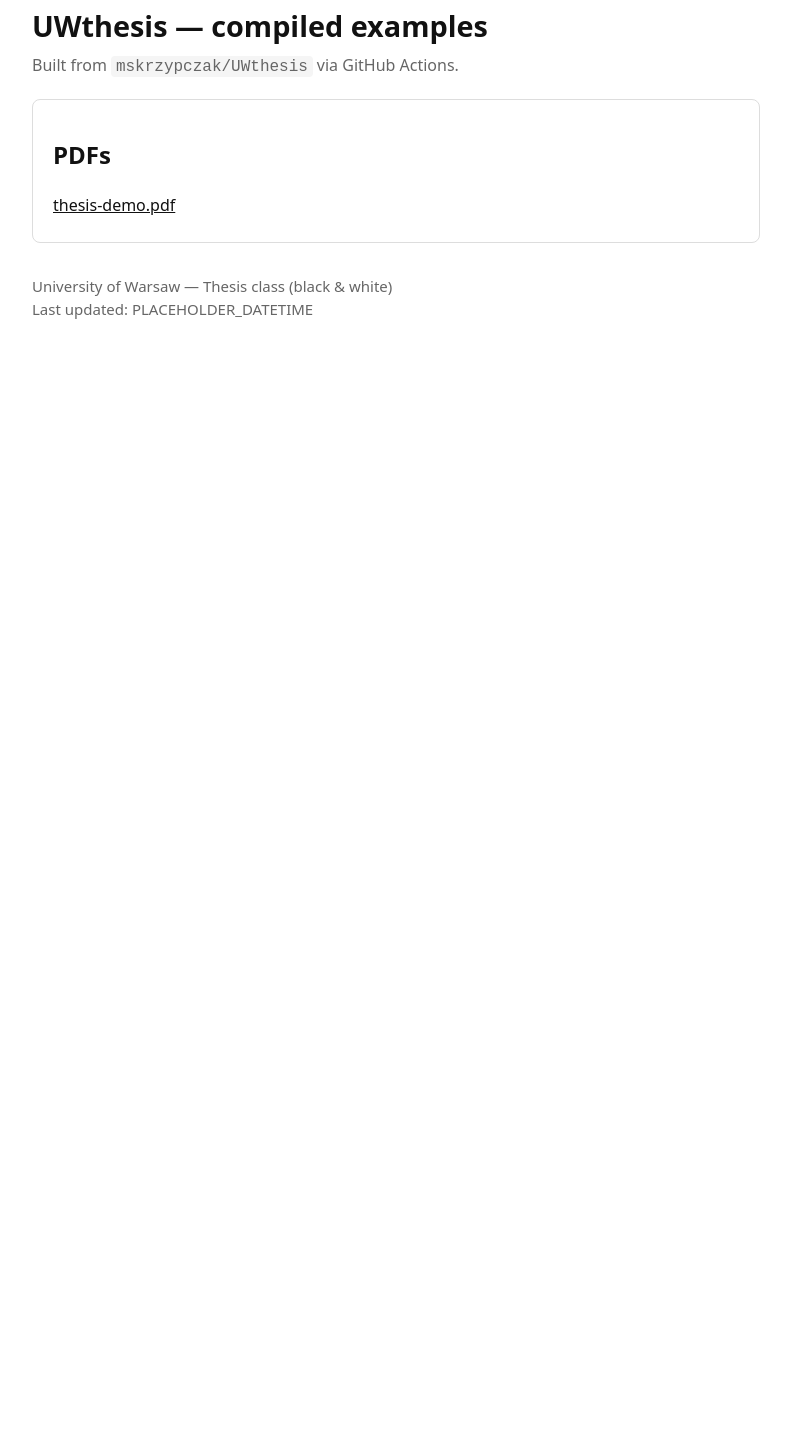
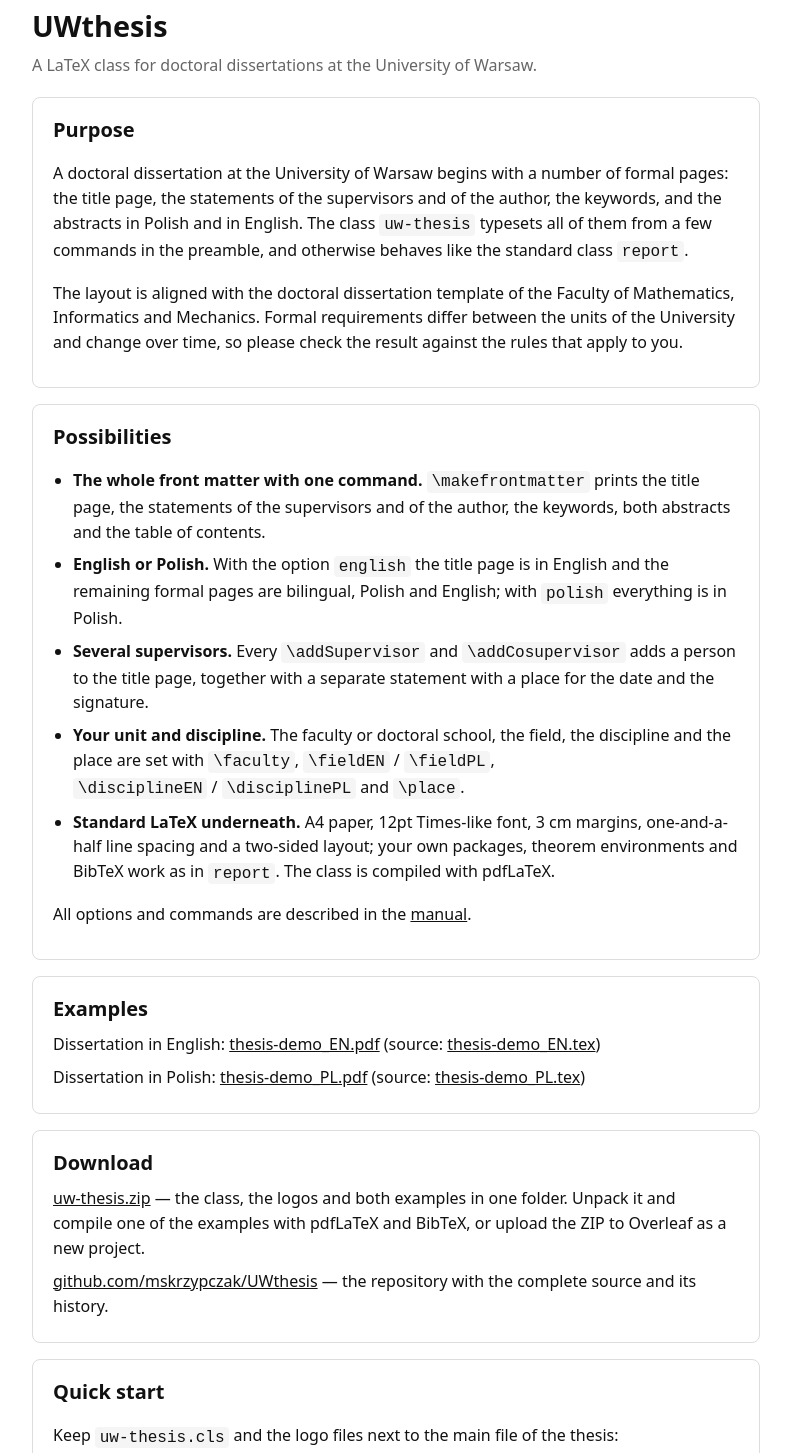
Before and after one commit to mskrzypczak/UWthesis, a plain HTML site: page site/index.html in a window 1280 px wide. Shown: the part 36-1489 px from the top of the page, without its empty margins (244-1035 px from the left). Before the commit the page ends 800 px from the top, so only its background shows below. Drawn offline with Linux system fonts and the light colour scheme.

Commit message:
Corrected build, added bundle, manual and project site
- CI compiled examples/thesis-demo.tex, which no longer exists; it now
  builds both examples (EN, PL) and the manual.
- Examples refer to the class as uw-thesis; the links in examples/ are
  relative, so they work in every checkout; test.bib moved out of the
  ignored build/ folder.
- CI bundles the class, logos and examples into uw-thesis.zip.
- site/index.html describes the project and links the examples, the
  manual and the bundle; README brought up to date.

```diff
--- a/site/index.html
+++ b/site/index.html
@@ -2,9 +2,9 @@
 <html lang="en">
 <head>
   <meta charset="utf-8">
-  <title>UWthesis — Compiled PDFs</title>
+  <title>UWthesis — LaTeX class for doctoral dissertations at the University of Warsaw</title>
   <meta name="viewport" content="width=device-width, initial-scale=1">
-  <meta name="description" content="University of Warsaw thesis class — compiled PDF examples.">
+  <meta name="description" content="uw-thesis: a LaTeX class for doctoral dissertations at the University of Warsaw, with the formal front matter in English or Polish. Examples and download.">
   <style>
     :root { --fg: #111; --bg: #fff; --muted: #666; }
     * { box-sizing: border-box; }
@@ -14,34 +14,112 @@
     header h1 { font-size: 1.8rem; margin: 0 0 .25rem; }
     header p  { margin: 0 0 1.25rem; color: var(--muted); }
     .card { border: 1px solid #ddd; padding: 1rem 1.25rem; border-radius: .5rem; margin: 1rem 0; }
+    .card h2 { font-size: 1.25rem; margin: 0 0 .5rem; }
+    ul { padding-left: 1.25rem; }
     .list { list-style: none; margin: .5rem 0 0; padding: 0; }
-    .list li { margin: .5rem 0; }
+    li { margin: .5rem 0; }
     a { color: inherit; text-decoration: underline; }
     footer { margin-top: 2rem; color: var(--muted); font-size: .9375rem; }
     code { background: #f5f5f5; padding: .1rem .3rem; border-radius: .25rem; }
+    pre { background: #f5f5f5; padding: .75rem 1rem; border-radius: .25rem; overflow-x: auto; font-size: .875rem; }
+    pre code { background: none; padding: 0; }
   </style>
 </head>
 <body>
   <header>
-    <h1>UWthesis — compiled examples</h1>
-    <p>Built from <code>mskrzypczak/UWthesis</code> via GitHub Actions.</p>
+    <h1>UWthesis</h1>
+    <p>A LaTeX class for doctoral dissertations at the University of Warsaw.</p>
   </header>
 
   <section class="card">
-    <h2>PDFs</h2>
+    <h2>Purpose</h2>
+    <p>A doctoral dissertation at the University of Warsaw begins with a number of formal pages:
+       the title page, the statements of the supervisors and of the author, the keywords, and the
+       abstracts in Polish and in English. The class <code>uw-thesis</code> typesets all of them
+       from a few commands in the preamble, and otherwise behaves like the standard class
+       <code>report</code>.</p>
+    <p>The layout is aligned with the doctoral dissertation template of the Faculty of Mathematics,
+       Informatics and Mechanics. Formal requirements differ between the units of the University
+       and change over time, so please check the result against the rules that apply to you.</p>
+  </section>
+
+  <section class="card">
+    <h2>Possibilities</h2>
+    <ul>
+      <li><strong>The whole front matter with one command.</strong> <code>\makefrontmatter</code>
+          prints the title page, the statements of the supervisors and of the author, the keywords,
+          both abstracts and the table of contents.</li>
+      <li><strong>English or Polish.</strong> With the option <code>english</code> the title page is
+          in English and the remaining formal pages are bilingual, Polish and English; with
+          <code>polish</code> everything is in Polish.</li>
+      <li><strong>Several supervisors.</strong> Every <code>\addSupervisor</code> and
+          <code>\addCosupervisor</code> adds a person to the title page, together with a separate
+          statement with a place for the date and the signature.</li>
+      <li><strong>Your unit and discipline.</strong> The faculty or doctoral school, the field, the
+          discipline and the place are set with <code>\faculty</code>,
+          <code>\fieldEN</code>&nbsp;/&nbsp;<code>\fieldPL</code>,
+          <code>\disciplineEN</code>&nbsp;/&nbsp;<code>\disciplinePL</code> and <code>\place</code>.</li>
+      <li><strong>Standard LaTeX underneath.</strong> A4 paper, 12pt Times-like font, 3&nbsp;cm margins,
+          one-and-a-half line spacing and a two-sided layout; your own packages, theorem environments
+          and BibTeX work as in <code>report</code>. The class is compiled with pdfLaTeX.</li>
+    </ul>
+    <p>All options and commands are described in the <a href="manual.pdf">manual</a>.</p>
+  </section>
+
+  <section class="card">
+    <h2>Examples</h2>
     <ul class="list">
-      <!-- Add your PDFs here -->
-      <li><a href="thesis-demo.pdf">thesis-demo.pdf</a></li>
-      <!-- Example of adding more PDFs later:
-      <li><a href="chapter-template.pdf">chapter-template.pdf</a></li>
-      <li><a href="polish-demo.pdf">polish-demo.pdf</a></li>
-      -->
+      <li>Dissertation in English: <a href="thesis-demo_EN.pdf">thesis-demo_EN.pdf</a>
+          (source: <a href="uw-thesis/thesis-demo_EN.tex">thesis-demo_EN.tex</a>)</li>
+      <li>Dissertation in Polish: <a href="thesis-demo_PL.pdf">thesis-demo_PL.pdf</a>
+          (source: <a href="uw-thesis/thesis-demo_PL.tex">thesis-demo_PL.tex</a>)</li>
     </ul>
   </section>
 
+  <section class="card">
+    <h2>Download</h2>
+    <ul class="list">
+      <li><a href="uw-thesis.zip">uw-thesis.zip</a> — the class, the logos and both examples in one
+          folder. Unpack it and compile one of the examples with pdfLaTeX and BibTeX, or upload the
+          ZIP to Overleaf as a new project.</li>
+      <li><a href="https://github.com/mskrzypczak/UWthesis">github.com/mskrzypczak/UWthesis</a> —
+          the repository with the complete source and its history.</li>
+    </ul>
+  </section>
+
+  <section class="card">
+    <h2>Quick start</h2>
+    <p>Keep <code>uw-thesis.cls</code> and the logo files next to the main file of the thesis:</p>
+<pre><code>\documentclass[english]{uw-thesis}
+
+\titleEN{Title of the doctoral dissertation}
+\titlePL{Polski tytuł rozprawy doktorskiej}
+\author{Your Full Name}
+\date{June 2026}
+
+\faculty{Doctoral School of Exact and Natural Sciences}
+\disciplineEN{Computer and Information Sciences}
+\disciplinePL{informatyka}
+
+\addSupervisor{Prof.~Main Supervisor}
+\addCosupervisor{Dr~Assistant Supervisor}
+
+\keywords{keyword one; keyword two; keyword three}
+\abstractPL{Tutaj wstaw streszczenie po polsku.}
+\abstractEN{Put the English abstract here.}
+
+\begin{document}
+\makefrontmatter
+
+\chapter{Introduction}
+Start the thesis here.
+\end{document}</code></pre>
+  </section>
+
   <footer>
-    <div>University of Warsaw — Thesis class (black &amp; white)</div>
-    <!-- Optionally replace this manually when you publish -->
+    <div>University of Warsaw — Thesis class (black &amp; white), under the
+         <a href="uw-thesis/LICENSE">MIT license</a></div>
+    <div>Built from <code>mskrzypczak/UWthesis</code> via GitHub Actions.</div>
     <div>Last updated: <time id="last-updated">PLACEHOLDER_DATETIME</time></div>
   </footer>
 </body>
```
Also changed, not shown: 11 other files.
